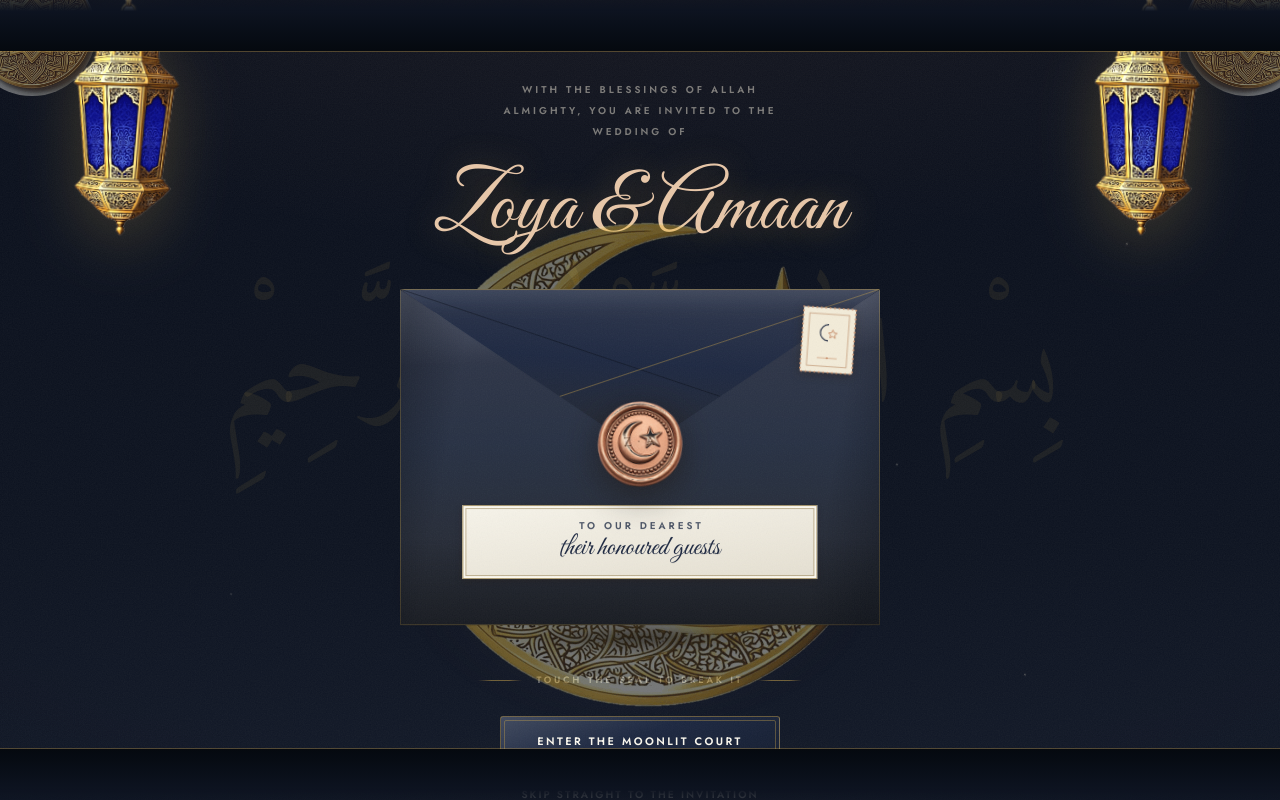
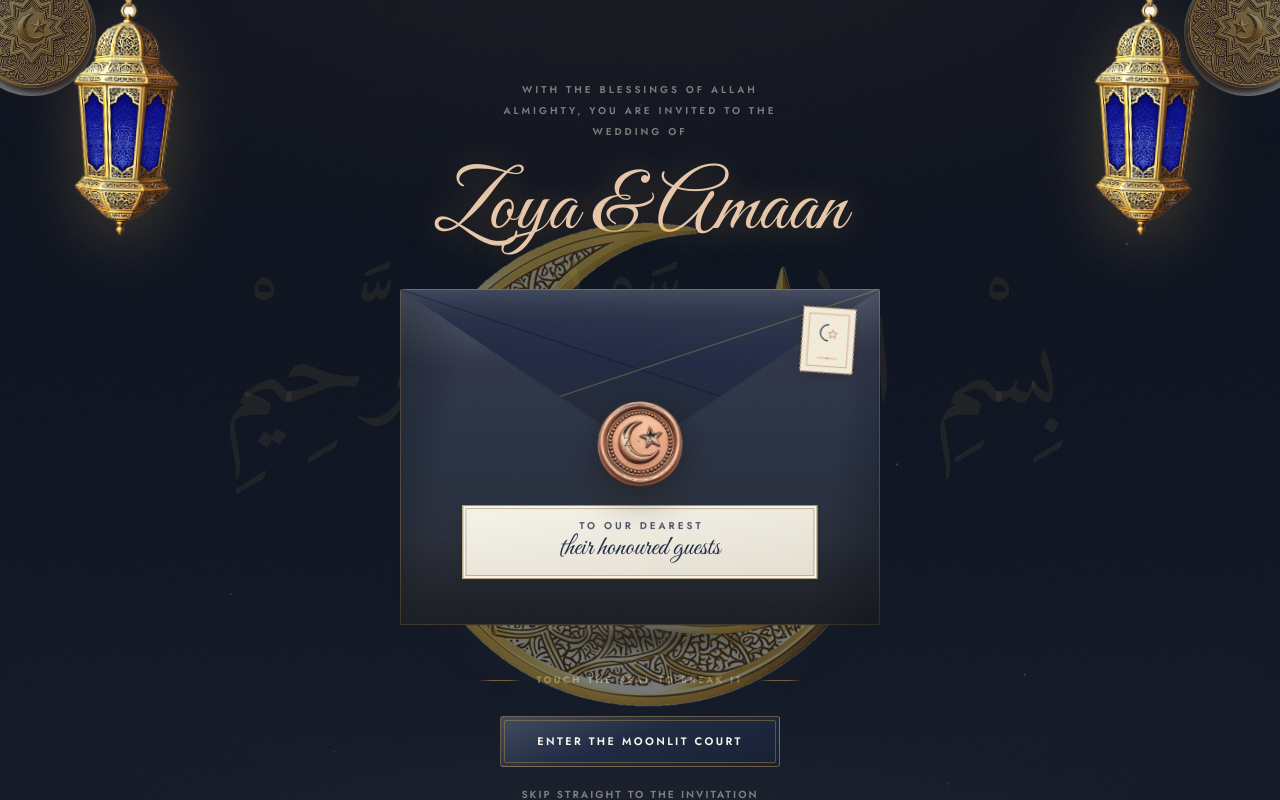
Before and after one commit to iftikhar565765/qamar-invitation, a website: page index.html in a window 1280 px wide. Drawn offline with nearby package versions, Linux system fonts and the light colour scheme; a web font is replaced by a local one.

Commit message:
Remove the letterbox curtain bars from the cinema pass
- the injected cinema-bar elements and their CSS are gone; the graded lens (vignette, grain, moonlight scenes) stays
- cinema-open still drives the moon-card drifts and name reveals

```diff
--- a/css/cinema.css
+++ b/css/cinema.css
@@ -2,8 +2,7 @@
    QAMAR · cinema.css — the moonlit court, filmed
    ---------------------------------------------------------------
    The invitation staged like a night epic: a graded lens
-   (vignette + a breath of film grain), theatre letterbox bars
-   that lift as the envelope opens, moonlight pooling on the
+   (vignette + a breath of film grain), moonlight pooling on the
    dome, a slow Ken Burns drift on the moon card, rose-gold
    blooms on the crescent and calligraphy, and a shooting star
    that crosses the night scenes once in a while. Everything is
@@ -48,34 +47,6 @@ body.cinema::after {
   100% { background-position: 0 0; }
 }
 
-/* ═══ THE CURTAIN — letterbox bars that lift with the reveal ════ */
-
-.cinema-bar {
-  position: fixed;
-  left: 0;
-  right: 0;
-  height: clamp(40px, 6.4vh, 86px);
-  z-index: 96;
-  pointer-events: none;
-  transition: transform 1.7s cubic-bezier(.72, 0, .18, 1) .3s;
-  will-change: transform;
-}
-.cinema-bar--top {
-  top: 0;
-  box-shadow: 0 1px 0 color-mix(in srgb, var(--champagne) 34%, transparent);
-  background: linear-gradient(0deg,
-    #05090F 0%, var(--night-deep) 78%,
-    color-mix(in srgb, var(--night-deep) 62%, transparent) 100%);
-}
-.cinema-bar--bottom {
-  bottom: 0;
-  box-shadow: 0 -1px 0 color-mix(in srgb, var(--champagne) 34%, transparent);
-  background: linear-gradient(180deg,
-    #05090F 0%, var(--night-deep) 78%,
-    color-mix(in srgb, var(--night-deep) 62%, transparent) 100%);
-}
-html.cinema-open .cinema-bar--top { transform: translateY(-102%); }
-html.cinema-open .cinema-bar--bottom { transform: translateY(102%); }
 
 /* ═══ SCENE LIGHTING — moonlight and lantern pools per scene ════ */
 
@@ -366,7 +337,6 @@ html.cinema-open .moon-card__names .moon-card__name:nth-child(3) {
 
 @media (prefers-reduced-motion: reduce) {
   body.cinema::after { animation: none; }
-  .cinema-bar { transition: none; }
   html.cinema-open .moon-card,
   .qamar-sky__crescent,
   .qamar-sky__dome,
--- a/js/main.js
+++ b/js/main.js
@@ -1179,40 +1179,20 @@
     });
   }
 
-  /* ══ 12 · THE CINEMA — graded lens, letterbox curtain ══════════ */
+  /* ══ 12 · THE CINEMA — graded lens ═════════════════════════════ */
   (function initCinema() {
     if (reducedQuery.matches) return; // stills for reduced motion
     var root = document.documentElement;
-    var body = document.body;
-    body.classList.add('cinema');
-
-    // the letterbox — two bars framing the reel, lifted on reveal
-    var barTop = document.createElement('div');
-    var barBottom = document.createElement('div');
-    barTop.className = 'cinema-bar cinema-bar--top';
-    barBottom.className = 'cinema-bar cinema-bar--bottom';
-    barTop.setAttribute('aria-hidden', 'true');
-    barBottom.setAttribute('aria-hidden', 'true');
-    body.appendChild(barTop);
-    body.appendChild(barBottom);
+    document.body.classList.add('cinema');
 
     var opened = false;
     function openCinema() {
       if (opened) return;
       opened = true;
-      // one frame so the bars are painted before the lift begins
-      requestAnimationFrame(function () {
-        requestAnimationFrame(function () {
-          root.classList.add('cinema-open');
-          window.setTimeout(function () {
-            barTop.remove();
-            barBottom.remove();
-          }, 2400);
-        });
-      });
+      root.classList.add('cinema-open');
     }
 
-    if (body.classList.contains('intro-done')) {
+    if (document.body.classList.contains('intro-done')) {
       window.setTimeout(openCinema, 350);
     } else {
       document.addEventListener('heirloom:intro-complete', openCinema);
```
